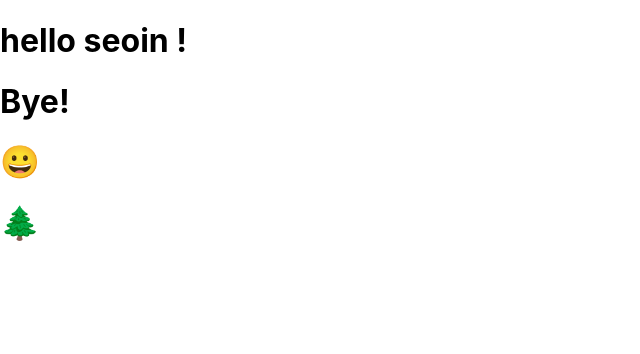
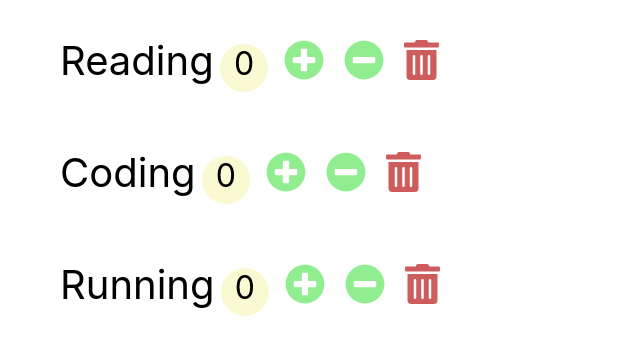
Before and after one commit to tjdls111/habit_tracker, a React (Create React App) app: page / in a window 1280 px wide. Shown: the top 354 px of the page, without its empty margins (0-640 px from the left). Built offline with nearby package versions, Linux system fonts and the light colour scheme.

Commit message:
habit crd

```diff
--- a/package.json
+++ b/package.json
@@ -3,6 +3,7 @@
   "version": "0.1.0",
   "private": true,
   "dependencies": {
+    "@fortawesome/fontawesome-free": "^5.15.4",
     "@testing-library/jest-dom": "^5.11.4",
     "@testing-library/react": "^11.1.0",
     "@testing-library/user-event": "^12.1.10",
--- a/src/App.css
+++ b/src/App.css
@@ -1,38 +1,44 @@
-.App {
-  text-align: center;
+button{
+  outline: none;
+  border:0;
+  cursor:pointer;
 }
 
-.App-logo {
-  height: 40vmin;
-  pointer-events: none;
+.habit{
+  font-size: 2.5rem;
+  padding: 0.5em;
+  list-style: none;
 }
 
-@media (prefers-reduced-motion: no-preference) {
-  .App-logo {
-    animation: App-logo-spin infinite 20s linear;
-  }
+.habit-count{
+  display: inline-block;
+  text-align: center;
+  font-size: 2rem;
+  width: 3rem;
+  height: 3rem;
+  line-height: 2.5rem;
+  margin: 0 0.2em 0.5em;
+  background-color: lightgoldenrodyellow;
+  border-radius: 50%;
+
 }
 
-.App-header {
-  background-color: #282c34;
-  min-height: 100vh;
-  display: flex;
-  flex-direction: column;
-  align-items: center;
-  justify-content: center;
-  font-size: calc(10px + 2vmin);
-  color: white;
+
+.habit-button{
+  font-size:2.5rem;
+  margin: 0 0.1em;
+  background-color: transparent;
 }
 
-.App-link {
-  color: #61dafb;
+.habit-button:hover{
+  opacity: 0.5;
 }
 
-@keyframes App-logo-spin {
-  from {
-    transform: rotate(0deg);
-  }
-  to {
-    transform: rotate(360deg);
-  }
+.habit-increase,
+.habit-decrease{
+  color:lightgreen;
 }
+
+.habit-delete{
+  color:indianred;
+}
--- a/src/app.jsx
+++ b/src/app.jsx
@@ -1,15 +1,10 @@
 import React from 'react';
 import './app.css';
+import Habits from './components/habits';
 
 function App() {
-  const name = 'seoin';
   return (
-    <React.Fragment>
-      <h1 className='title' onClick="">hello {name} ! </h1>
-      <h1>Bye!</h1>
-      {['😀','🌲'].map(item =>(
-          <h1>{item}</h1>))}
-    </React.Fragment>
+      <Habits></Habits>
     )
 }
 
--- /dev/null
+++ b/src/components/habit.jsx
@@ -0,0 +1,43 @@
+import React, { Component } from 'react';
+
+class Habit extends Component {
+
+
+  handleIncrement = () => {
+    this.props.onIncrement(this.props.habit);
+  };
+
+  handleDecrement = () =>{
+    this.props.onDecrement(this.props.habit);
+
+  };
+
+  handleDelete = ()=>{
+    this.props.onDelete(this.props.habit);
+  };
+
+  render() {
+    // console.log(this.props);
+    const {name, count} = this.props.habit;
+    return (
+      <li className='habit'>
+        <span className="habit-name">{name}</span>
+        <span className="habit-count">{count}</span>
+
+        <button className="habit-button habit-increase" onClick={this.handleIncrement}>
+          <i className="fas fa-plus-circle"></i>
+        </button>
+        <button className="habit-button habit-decrease" onClick={this.handleDecrement}>
+          <i className="fas fa-minus-circle"></i>
+        </button>
+
+        <button className="habit-button habit-delete" onClick={this.handleDelete}>
+          <i className="fas fa-trash-alt"></i>
+        </button>
+      </li>
+
+    );
+  }
+}
+
+export default Habit;
--- /dev/null
+++ b/src/components/habits.jsx
@@ -0,0 +1,59 @@
+import React, { Component } from 'react';
+import Habit from './habit';
+
+class Habits extends Component {
+  state ={
+    habits:[
+      {id:1,name:'Reading', count:0},
+      {id:2,name:'Coding', count:0},
+      {id:3,name:'Running', count:0}
+    ],
+  };
+
+
+  handleIncrement = (habit) => {
+    const habits = [...this.state.habits];
+    const index = habits.indexOf(habit);
+    habits[index].count ++;
+    this.setState({habits});
+
+  };
+
+  handleDecrement = (habit) =>{
+    // console.log({habit});
+    // this.habits[habit.id] -= 1;
+    const habits = [...this.state.habits];
+    const index = habits.indexOf(habit);
+    habits[index].count = habits[index].count-1 < 0 ? 0: habits[index].count-1;
+    this.setState({habits});
+
+
+  };
+
+  handleDelete = (habit)=>{
+    // console.log({habit});
+    const habits = [...this.state.habits];
+    const index = habits.indexOf(habit);
+    habits.splice(index,1);
+    this.setState({habits});
+  };
+
+  render() {
+    return (
+      <ul>
+        {
+          this.state.habits.map(habit=>(
+            <Habit key={habit.id} habit={habit}
+              onIncrement={this.handleIncrement}
+              onDecrement = {this.handleDecrement}
+              onDelete = {this.handleDelete}
+              />
+          ))
+        }
+
+      </ul>
+    );
+  }
+}
+
+export default Habits;
--- a/src/index.js
+++ b/src/index.js
@@ -2,7 +2,7 @@
 import ReactDOM from 'react-dom';
 import './index.css';
 import App from './app';
-
+import '@fortawesome/fontawesome-free/js/all.js';
 
 ReactDOM.render(
   <React.StrictMode>
```
Also changed, not shown: 1 other file (tests, documents, lock files or other folders).
